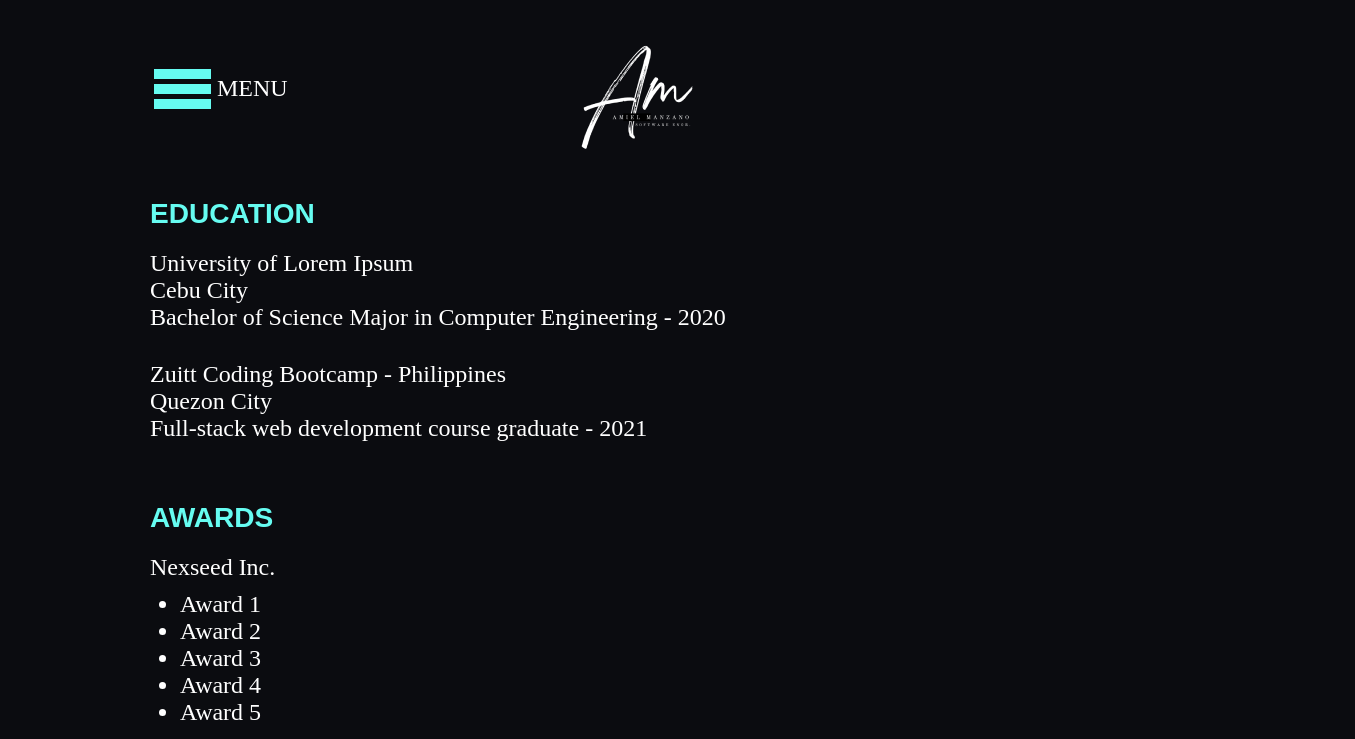
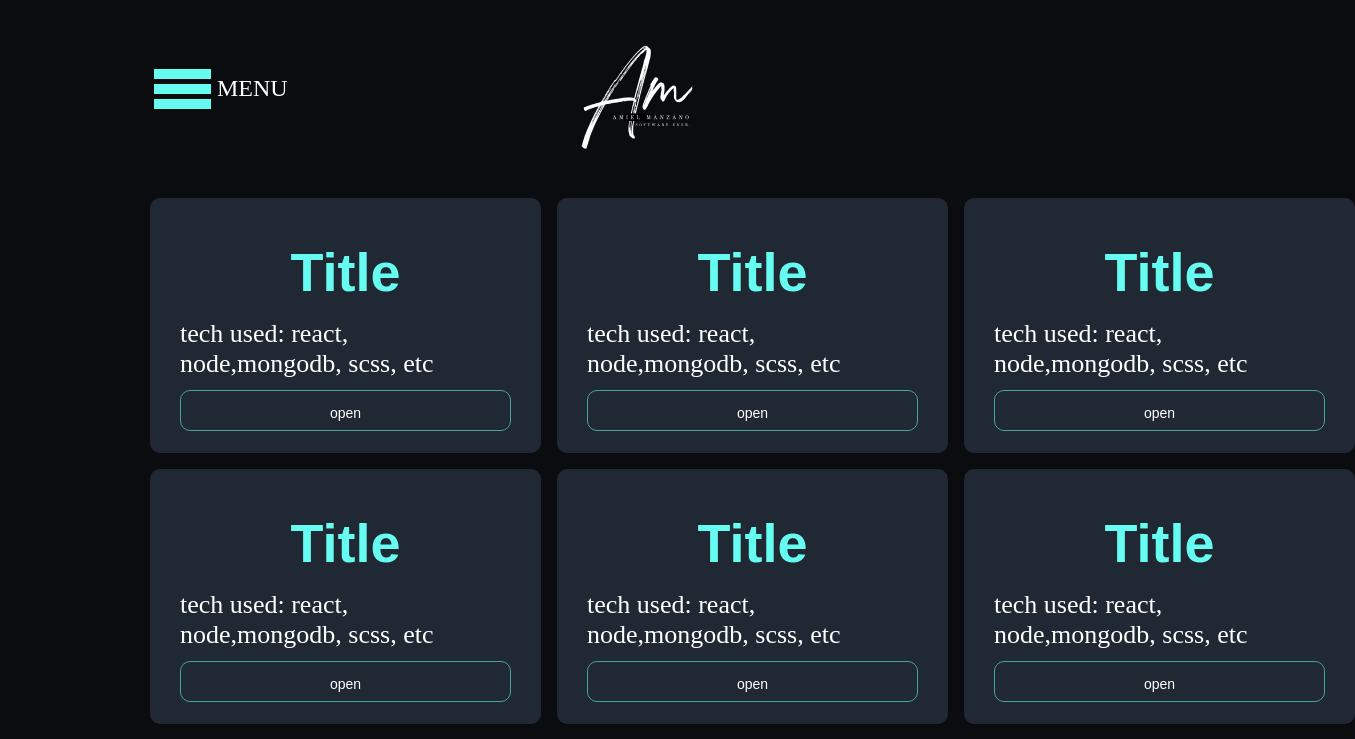
Before and after one commit to rrdot09/portfolio-project, a React (Create React App) app: page / in a window 1280 px wide. Shown: the top 739 px of the page, 1355 px wide, since content can reach past the window. Built offline with nearby package versions, Linux system fonts and the light colour scheme; a web font is replaced by a local one.

Commit message:
Merge Project 17/01/2013

```diff
--- a/src/App.js
+++ b/src/App.js
@@ -1,13 +1,13 @@
 // import Footer from './components/footer';
-// import Landing from "./pages/Landing";
-import About from "./pages/About";
+import Projects from "./pages/Projects";
+// import About from "./pages/About";
 
 function App() {
   return (
     <>
-      {/* <Landing />
-      <Footer /> */}
-      <About />
+       <Projects />
+      {/* <About /> */}
+
     </>
   );
 }
```
